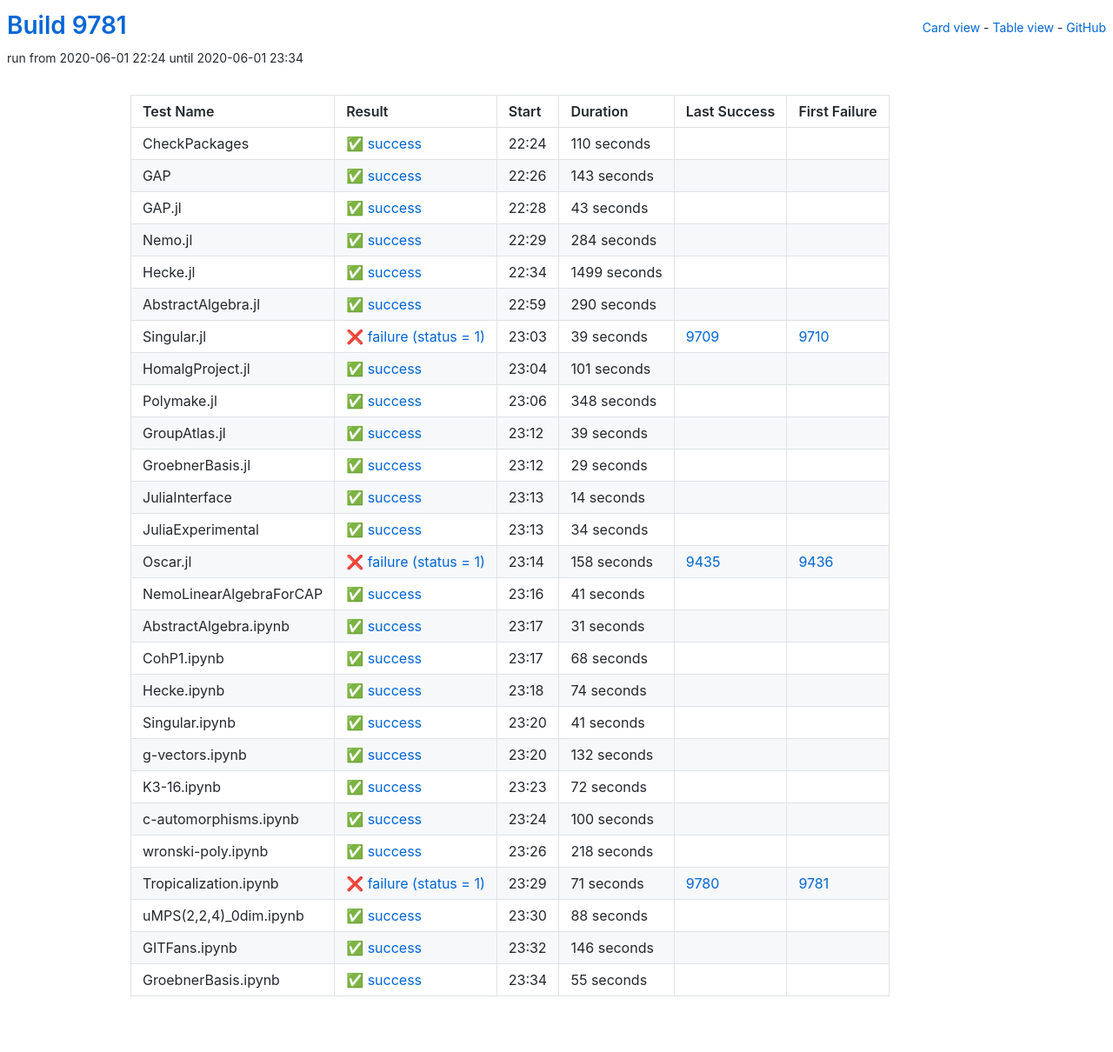
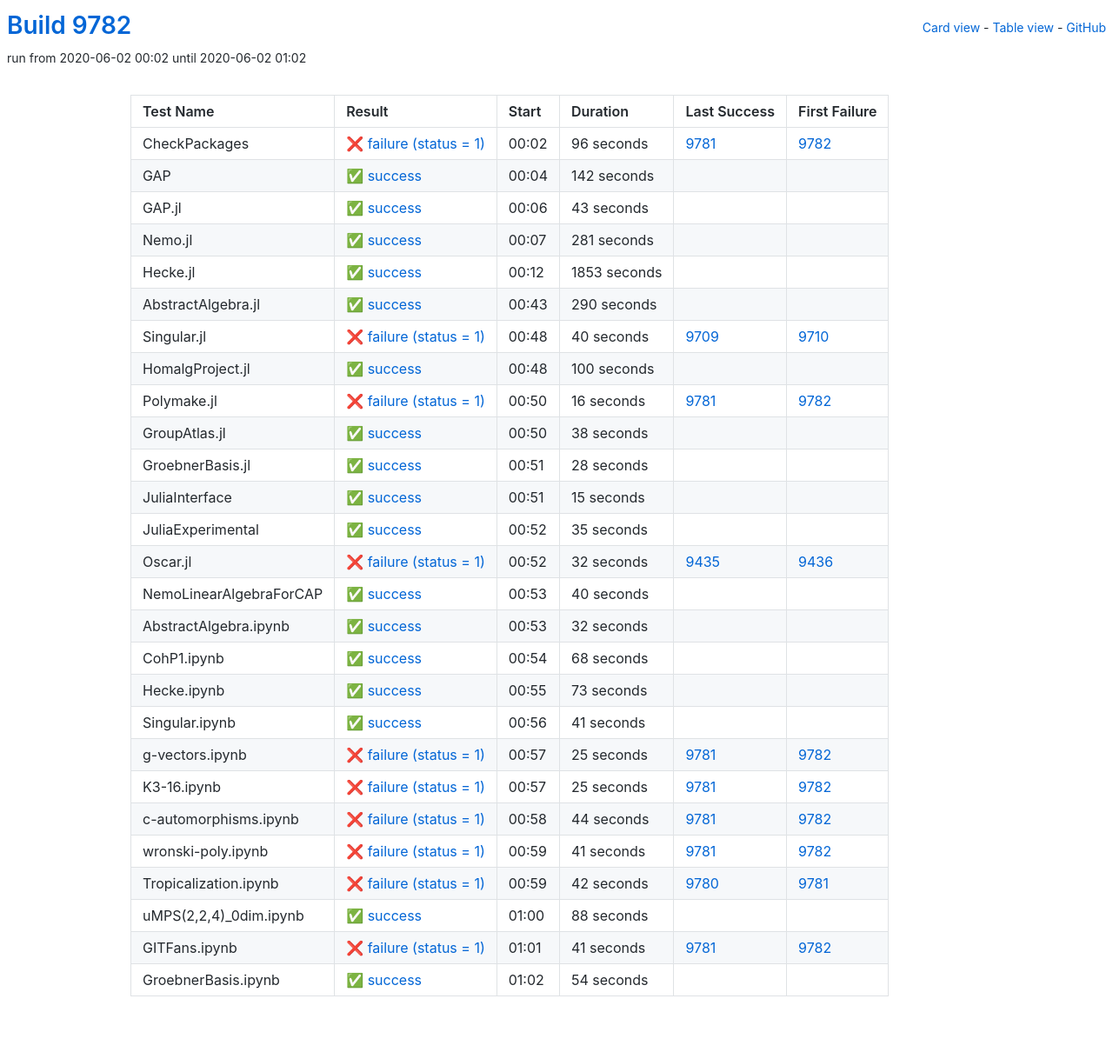
Before and after one commit to oscar-system/oscar-ci-status, a Jekyll site: the page built from table.html, in a window 1280 px wide. Shown: the whole page at 87% size. Built offline with Jekyll 4.4.1, drawn with Linux system fonts in a browser that asks for light colours.

Commit message:
Build 9782

```diff
--- a/_data/ci.yml
+++ b/_data/ci.yml
@@ -1,29 +1,29 @@
-build: 9781
-build_url: https://oscarci.mathematik.uni-kl.de/job/oscar/9781/
+build: 9782
+build_url: https://oscarci.mathematik.uni-kl.de/job/oscar/9782/
 job: oscar
 tests:
-- duration: 110
-  exitcode: 0
-  first_failure: false
-  first_failure_url: null
+- duration: 96
+  exitcode: 1
+  first_failure: 9782
+  first_failure_url: https://oscarci.mathematik.uni-kl.de/job/oscar/9782/
   id: checkpackages
-  last_success: false
-  last_success_url: null
-  log: https://oscarci.mathematik.uni-kl.de/job/oscar/9781/artifact/logs/build-9781/CheckPackages.log
+  last_success: 9781
+  last_success_url: https://oscarci.mathematik.uni-kl.de/job/oscar/9781/
+  log: https://oscarci.mathematik.uni-kl.de/job/oscar/9782/artifact/logs/build-9782/CheckPackages.log
   name: CheckPackages
-  start: 2020-06-01 22:24
-  status: success
-  success: true
-- duration: 143
+  start: 2020-06-02 00:02
+  status: failure
+  success: false
+- duration: 142
   exitcode: 0
   first_failure: false
   first_failure_url: null
   id: gap
   last_success: false
   last_success_url: null
-  log: https://oscarci.mathematik.uni-kl.de/job/oscar/9781/artifact/logs/build-9781/GAP.log
+  log: https://oscarci.mathematik.uni-kl.de/job/oscar/9782/artifact/logs/build-9782/GAP.log
   name: GAP
-  start: 2020-06-01 22:26
+  start: 2020-06-02 00:04
   status: success
   success: true
 - duration: 43
@@ -33,33 +33,33 @@ tests:
   id: gap-jl
   last_success: false
   last_success_url: null
-  log: https://oscarci.mathematik.uni-kl.de/job/oscar/9781/artifact/logs/build-9781/GAP.jl.log
+  log: https://oscarci.mathematik.uni-kl.de/job/oscar/9782/artifact/logs/build-9782/GAP.jl.log
   name: GAP.jl
-  start: 2020-06-01 22:28
+  start: 2020-06-02 00:06
   status: success
   success: true
-- duration: 284
+- duration: 281
   exitcode: 0
   first_failure: false
   first_failure_url: null
   id: nemo-jl
   last_success: false
   last_success_url: null
-  log: https://oscarci.mathematik.uni-kl.de/job/oscar/9781/artifact/logs/build-9781/Nemo.jl.log
+  log: https://oscarci.mathematik.uni-kl.de/job/oscar/9782/artifact/logs/build-9782/Nemo.jl.log
   name: Nemo.jl
-  start: 2020-06-01 22:29
+  start: 2020-06-02 00:07
   status: success
   success: true
-- duration: 1499
+- duration: 1853
   exitcode: 0
   first_failure: false
   first_failure_url: null
   id: hecke-jl
   last_success: false
   last_success_url: null
-  log: https://oscarci.mathematik.uni-kl.de/job/oscar/9781/artifact/logs/build-9781/Hecke.jl.log
+  log: https://oscarci.mathematik.uni-kl.de/job/oscar/9782/artifact/logs/build-9782/Hecke.jl.log
   name: Hecke.jl
-  start: 2020-06-01 22:34
+  start: 2020-06-02 00:12
   status: success
   success: true
 - duration: 290
@@ -69,129 +69,129 @@ tests:
   id: abstractalgebra-jl
   last_success: false
   last_success_url: null
-  log: https://oscarci.mathematik.uni-kl.de/job/oscar/9781/artifact/logs/build-9781/AbstractAlgebra.jl.log
+  log: https://oscarci.mathematik.uni-kl.de/job/oscar/9782/artifact/logs/build-9782/AbstractAlgebra.jl.log
   name: AbstractAlgebra.jl
-  start: 2020-06-01 22:59
+  start: 2020-06-02 00:43
   status: success
   success: true
-- duration: 39
+- duration: 40
   exitcode: 1
   first_failure: 9710
   first_failure_url: https://oscarci.mathematik.uni-kl.de/job/oscar/9710/
   id: singular-jl
   last_success: 9709
   last_success_url: https://oscarci.mathematik.uni-kl.de/job/oscar/9709/
-  log: https://oscarci.mathematik.uni-kl.de/job/oscar/9781/artifact/logs/build-9781/Singular.jl.log
+  log: https://oscarci.mathematik.uni-kl.de/job/oscar/9782/artifact/logs/build-9782/Singular.jl.log
   name: Singular.jl
-  start: 2020-06-01 23:03
+  start: 2020-06-02 00:48
   status: failure
   success: false
-- duration: 101
+- duration: 100
   exitcode: 0
   first_failure: false
   first_failure_url: null
   id: homalgproject-jl
   last_success: false
   last_success_url: null
-  log: https://oscarci.mathematik.uni-kl.de/job/oscar/9781/artifact/logs/build-9781/HomalgProject.jl.log
+  log: https://oscarci.mathematik.uni-kl.de/job/oscar/9782/artifact/logs/build-9782/HomalgProject.jl.log
   name: HomalgProject.jl
-  start: 2020-06-01 23:04
+  start: 2020-06-02 00:48
   status: success
   success: true
-- duration: 348
-  exitcode: 0
-  first_failure: false
-  first_failure_url: null
+- duration: 16
+  exitcode: 1
+  first_failure: 9782
+  first_failure_url: https://oscarci.mathematik.uni-kl.de/job/oscar/9782/
   id: polymake-jl
-  last_success: false
-  last_success_url: null
-  log: https://oscarci.mathematik.uni-kl.de/job/oscar/9781/artifact/logs/build-9781/Polymake.jl.log
+  last_success: 9781
+  last_success_url: https://oscarci.mathematik.uni-kl.de/job/oscar/9781/
+  log: https://oscarci.mathematik.uni-kl.de/job/oscar/9782/artifact/logs/build-9782/Polymake.jl.log
   name: Polymake.jl
-  start: 2020-06-01 23:06
-  status: success
-  success: true
-- duration: 39
+  start: 2020-06-02 00:50
+  status: failure
+  success: false
+- duration: 38
   exitcode: 0
   first_failure: false
   first_failure_url: null
   id: groupatlas-jl
   last_success: false
   last_success_url: null
-  log: https://oscarci.mathematik.uni-kl.de/job/oscar/9781/artifact/logs/build-9781/GroupAtlas.jl.log
+  log: https://oscarci.mathematik.uni-kl.de/job/oscar/9782/artifact/logs/build-9782/GroupAtlas.jl.log
   name: GroupAtlas.jl
-  start: 2020-06-01 23:12
+  start: 2020-06-02 00:50
   status: success
   success: true
-- duration: 29
+- duration: 28
   exitcode: 0
   first_failure: false
   first_failure_url: null
   id: groebnerbasis-jl
   last_success: false
   last_success_url: null
-  log: https://oscarci.mathematik.uni-kl.de/job/oscar/9781/artifact/logs/build-9781/GroebnerBasis.jl.log
+  log: https://oscarci.mathematik.uni-kl.de/job/oscar/9782/artifact/logs/build-9782/GroebnerBasis.jl.log
   name: GroebnerBasis.jl
-  start: 2020-06-01 23:12
+  start: 2020-06-02 00:51
   status: success
   success: true
-- duration: 14
+- duration: 15
   exitcode: 0
   first_failure: false
   first_failure_url: null
   id: juliainterface
   last_success: false
   last_success_url: null
-  log: https://oscarci.mathematik.uni-kl.de/job/oscar/9781/artifact/logs/build-9781/JuliaInterface.log
+  log: https://oscarci.mathematik.uni-kl.de/job/oscar/9782/artifact/logs/build-9782/JuliaInterface.log
   name: JuliaInterface
-  start: 2020-06-01 23:13
+  start: 2020-06-02 00:51
   status: success
   success: true
-- duration: 34
+- duration: 35
   exitcode: 0
   first_failure: false
   first_failure_url: null
   id: juliaexperimental
   last_success: false
   last_success_url: null
-  log: https://oscarci.mathematik.uni-kl.de/job/oscar/9781/artifact/logs/build-9781/JuliaExperimental.log
+  log: https://oscarci.mathematik.uni-kl.de/job/oscar/9782/artifact/logs/build-9782/JuliaExperimental.log
   name: JuliaExperimental
-  start: 2020-06-01 23:13
+  start: 2020-06-02 00:52
   status: success
   success: true
-- duration: 158
+- duration: 32
   exitcode: 1
   first_failure: 9436
   first_failure_url: https://oscarci.mathematik.uni-kl.de/job/oscar/9436/
   id: oscar-jl
   last_success: 9435
   last_success_url: https://oscarci.mathematik.uni-kl.de/job/oscar/9435/
-  log: https://oscarci.mathematik.uni-kl.de/job/oscar/9781/artifact/logs/build-9781/Oscar.jl.log
+  log: https://oscarci.mathematik.uni-kl.de/job/oscar/9782/artifact/logs/build-9782/Oscar.jl.log
   name: Oscar.jl
-  start: 2020-06-01 23:14
+  start: 2020-06-02 00:52
   status: failure
   success: false
-- duration: 41
+- duration: 40
   exitcode: 0
   first_failure: false
   first_failure_url: null
   id: nemolinearalgebraforcap
   last_success: false
   last_success_url: null
-  log: https://oscarci.mathematik.uni-kl.de/job/oscar/9781/artifact/logs/build-9781/NemoLinearAlgebraForCAP.log
+  log: https://oscarci.mathematik.uni-kl.de/job/oscar/9782/artifact/logs/build-9782/NemoLinearAlgebraForCAP.log
   name: NemoLinearAlgebraForCAP
-  start: 2020-06-01 23:16
+  start: 2020-06-02 00:53
   status: success
   success: true
-- duration: 31
+- duration: 32
   exitcode: 0
   first_failure: false
   first_failure_url: null
   id: abstractalgebra-ipynb
   last_success: false
   last_success_url: null
-  log: https://oscarci.mathematik.uni-kl.de/job/oscar/9781/artifact/logs/build-9781/AbstractAlgebra.ipynb.log
+  log: https://oscarci.mathematik.uni-kl.de/job/oscar/9782/artifact/logs/build-9782/AbstractAlgebra.ipynb.log
   name: AbstractAlgebra.ipynb
-  start: 2020-06-01 23:17
+  start: 2020-06-02 00:53
   status: success
   success: true
 - duration: 68
@@ -201,21 +201,21 @@ tests:
   id: cohp1-ipynb
   last_success: false
   last_success_url: null
-  log: https://oscarci.mathematik.uni-kl.de/job/oscar/9781/artifact/logs/build-9781/CohP1.ipynb.log
+  log: https://oscarci.mathematik.uni-kl.de/job/oscar/9782/artifact/logs/build-9782/CohP1.ipynb.log
   name: CohP1.ipynb
-  start: 2020-06-01 23:17
+  start: 2020-06-02 00:54
   status: success
   success: true
-- duration: 74
+- duration: 73
   exitcode: 0
   first_failure: false
   first_failure_url: null
   id: hecke-ipynb
   last_success: false
   last_success_url: null
-  log: https://oscarci.mathematik.uni-kl.de/job/oscar/9781/artifact/logs/build-9781/Hecke.ipynb.log
+  log: https://oscarci.mathematik.uni-kl.de/job/oscar/9782/artifact/logs/build-9782/Hecke.ipynb.log
   name: Hecke.ipynb
-  start: 2020-06-01 23:18
+  start: 2020-06-02 00:55
   status: success
   success: true
 - duration: 41
@@ -225,69 +225,69 @@ tests:
   id: singular-ipynb
   last_success: false
   last_success_url: null
-  log: https://oscarci.mathematik.uni-kl.de/job/oscar/9781/artifact/logs/build-9781/Singular.ipynb.log
+  log: https://oscarci.mathematik.uni-kl.de/job/oscar/9782/artifact/logs/build-9782/Singular.ipynb.log
   name: Singular.ipynb
-  start: 2020-06-01 23:20
+  start: 2020-06-02 00:56
   status: success
   success: true
-- duration: 132
-  exitcode: 0
-  first_failure: false
-  first_failure_url: null
+- duration: 25
+  exitcode: 1
+  first_failure: 9782
+  first_failure_url: https://oscarci.mathematik.uni-kl.de/job/oscar/9782/
   id: g-vectors-ipynb
-  last_success: false
-  last_success_url: null
-  log: https://oscarci.mathematik.uni-kl.de/job/oscar/9781/artifact/logs/build-9781/g-vectors.ipynb.log
+  last_success: 9781
+  last_success_url: https://oscarci.mathematik.uni-kl.de/job/oscar/9781/
+  log: https://oscarci.mathematik.uni-kl.de/job/oscar/9782/artifact/logs/build-9782/g-vectors.ipynb.log
   name: g-vectors.ipynb
-  start: 2020-06-01 23:20
-  status: success
-  success: true
-- duration: 72
-  exitcode: 0
-  first_failure: false
-  first_failure_url: null
+  start: 2020-06-02 00:57
+  status: failure
+  success: false
+- duration: 25
+  exitcode: 1
+  first_failure: 9782
+  first_failure_url: https://oscarci.mathematik.uni-kl.de/job/oscar/9782/
   id: k3-16-ipynb
-  last_success: false
-  last_success_url: null
-  log: https://oscarci.mathematik.uni-kl.de/job/oscar/9781/artifact/logs/build-9781/K3-16.ipynb.log
+  last_success: 9781
+  last_success_url: https://oscarci.mathematik.uni-kl.de/job/oscar/9781/
+  log: https://oscarci.mathematik.uni-kl.de/job/oscar/9782/artifact/logs/build-9782/K3-16.ipynb.log
   name: K3-16.ipynb
-  start: 2020-06-01 23:23
-  status: success
-  success: true
-- duration: 100
-  exitcode: 0
-  first_failure: false
-  first_failure_url: null
+  start: 2020-06-02 00:57
+  status: failure
+  success: false
+- duration: 44
+  exitcode: 1
+  first_failure: 9782
+  first_failure_url: https://oscarci.mathematik.uni-kl.de/job/oscar/9782/
   id: c-automorphisms-ipynb
-  last_success: false
-  last_success_url: null
-  log: https://oscarci.mathematik.uni-kl.de/job/oscar/9781/artifact/logs/build-9781/c-automorphisms.ipynb.log
+  last_success: 9781
+  last_success_url: https://oscarci.mathematik.uni-kl.de/job/oscar/9781/
+  log: https://oscarci.mathematik.uni-kl.de/job/oscar/9782/artifact/logs/build-9782/c-automorphisms.ipynb.log
   name: c-automorphisms.ipynb
-  start: 2020-06-01 23:24
-  status: success
-  success: true
-- duration: 218
-  exitcode: 0
-  first_failure: false
-  first_failure_url: null
+  start: 2020-06-02 00:58
+  status: failure
+  success: false
+- duration: 41
+  exitcode: 1
+  first_failure: 9782
+  first_failure_url: https://oscarci.mathematik.uni-kl.de/job/oscar/9782/
   id: wronski-poly-ipynb
-  last_success: false
-  last_success_url: null
-  log: https://oscarci.mathematik.uni-kl.de/job/oscar/9781/artifact/logs/build-9781/wronski-poly.ipynb.log
+  last_success: 9781
+  last_success_url: https://oscarci.mathematik.uni-kl.de/job/oscar/9781/
+  log: https://oscarci.mathematik.uni-kl.de/job/oscar/9782/artifact/logs/build-9782/wronski-poly.ipynb.log
   name: wronski-poly.ipynb
-  start: 2020-06-01 23:26
-  status: success
-  success: true
-- duration: 71
+  start: 2020-06-02 00:59
+  status: failure
+  success: false
+- duration: 42
   exitcode: 1
   first_failure: 9781
   first_failure_url: https://oscarci.mathematik.uni-kl.de/job/oscar/9781/
   id: tropicalization-ipynb
   last_success: 9780
   last_success_url: https://oscarci.mathematik.uni-kl.de/job/oscar/9780/
-  log: https://oscarci.mathematik.uni-kl.de/job/oscar/9781/artifact/logs/build-9781/Tropicalization.ipynb.log
+  log: https://oscarci.mathematik.uni-kl.de/job/oscar/9782/artifact/logs/build-9782/Tropicalization.ipynb.log
   name: Tropicalization.ipynb
-  start: 2020-06-01 23:29
+  start: 2020-06-02 00:59
   status: failure
   success: false
 - duration: 88
@@ -297,32 +297,32 @@ tests:
   id: umps-2-2-4-0dim-ipynb
   last_success: false
   last_success_url: null
-  log: https://oscarci.mathematik.uni-kl.de/job/oscar/9781/artifact/logs/build-9781/uMPS-2-2-4-_0dim.ipynb.log
+  log: https://oscarci.mathematik.uni-kl.de/job/oscar/9782/artifact/logs/build-9782/uMPS-2-2-4-_0dim.ipynb.log
   name: uMPS(2,2,4)_0dim.ipynb
-  start: 2020-06-01 23:30
+  start: 2020-06-02 01:00
   status: success
   success: true
-- duration: 146
-  exitcode: 0
-  first_failure: false
-  first_failure_url: null
+- duration: 41
+  exitcode: 1
+  first_failure: 9782
+  first_failure_url: https://oscarci.mathematik.uni-kl.de/job/oscar/9782/
   id: gitfans-ipynb
-  last_success: false
-  last_success_url: null
-  log: https://oscarci.mathematik.uni-kl.de/job/oscar/9781/artifact/logs/build-9781/GITFans.ipynb.log
+  last_success: 9781
+  last_success_url: https://oscarci.mathematik.uni-kl.de/job/oscar/9781/
+  log: https://oscarci.mathematik.uni-kl.de/job/oscar/9782/artifact/logs/build-9782/GITFans.ipynb.log
   name: GITFans.ipynb
-  start: 2020-06-01 23:32
-  status: success
-  success: true
-- duration: 55
+  start: 2020-06-02 01:01
+  status: failure
+  success: false
+- duration: 54
   exitcode: 0
   first_failure: false
   first_failure_url: null
   id: groebnerbasis-ipynb
   last_success: false
   last_success_url: null
-  log: https://oscarci.mathematik.uni-kl.de/job/oscar/9781/artifact/logs/build-9781/GroebnerBasis.ipynb.log
+  log: https://oscarci.mathematik.uni-kl.de/job/oscar/9782/artifact/logs/build-9782/GroebnerBasis.ipynb.log
   name: GroebnerBasis.ipynb
-  start: 2020-06-01 23:34
+  start: 2020-06-02 01:02
   status: success
   success: true
```
Also changed, not shown: README.md.
